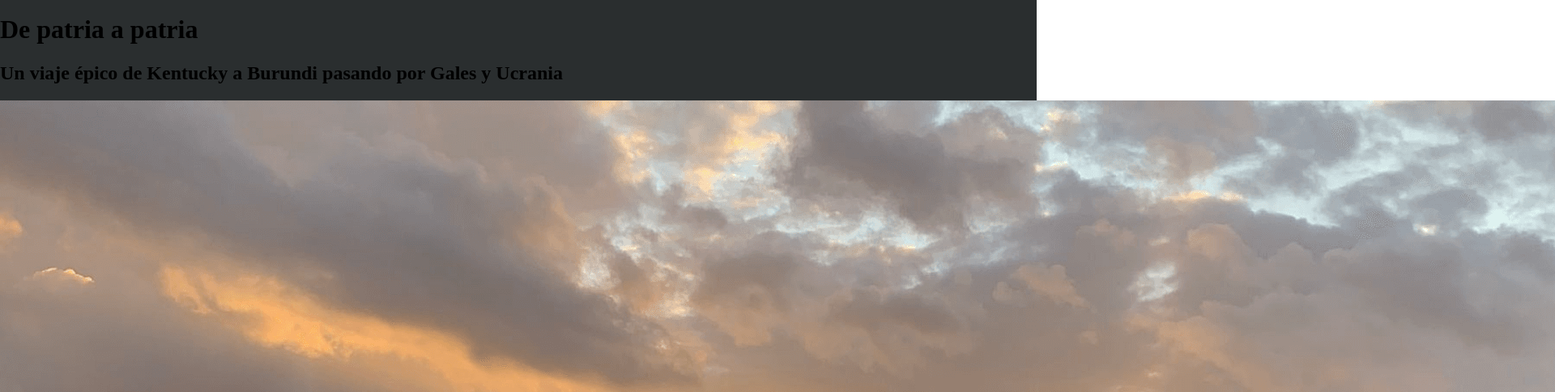
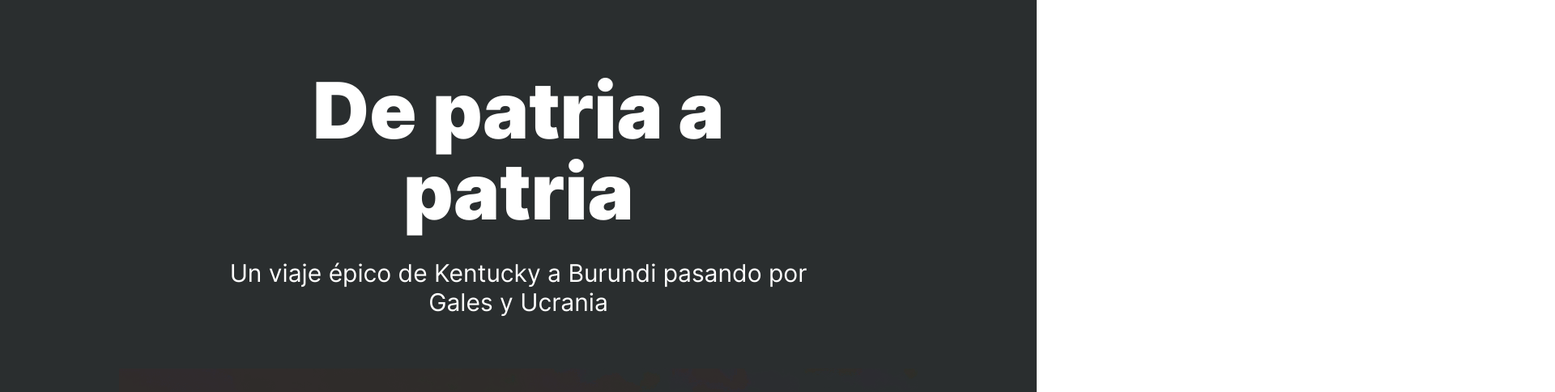
Before and after one commit to Tiujk/web_project_3_esp, a plain HTML site: page pages/index.html in a window 1280 px wide. Shown: the part 107-591 px from the top of the page at 81% size, 1920 px wide, since content can reach past the window. Drawn offline with Linux system fonts and the light colour scheme.

Commit message:
add elements and styles for lead block, add .nojekyll file to repo

```diff
--- /dev/null
+++ b/blocks/lead/__image-container/lead__image-container.css
@@ -0,0 +1,6 @@
+.lead__image-container {
+    margin: 0;
+    max-width: 77%;
+    background: #000;
+    mix-blend-mode: hue;
+}
--- /dev/null
+++ b/blocks/lead/__image/lead__image.css
@@ -0,0 +1,4 @@
+.lead__image {
+    margin: 0;
+    max-width: 100%;
+}
--- a/blocks/lead/__subtitle/lead__subtitle.css
+++ b/blocks/lead/__subtitle/lead__subtitle.css
@@ -0,0 +1,11 @@
+.lead__subtitle {
+    margin: 2rem 0 4rem;
+    max-width: 56.25%;
+    font-family: 'Inter';
+    font-style: normal;
+    font-weight: 400;
+    font-size: 30px;
+    line-height: 1.2;
+    text-align: center;
+    color: #FFF;
+}
--- a/blocks/lead/__title/lead__title.css
+++ b/blocks/lead/__title/lead__title.css
@@ -0,0 +1,11 @@
+.lead__title {
+    margin: 0;
+    max-width: 62%;
+    font-family: "Inter";
+    font-style: normal;
+    font-weight: 900;
+    font-size: 96px;
+    line-height: 1.04;
+    text-align: center;
+    color: #FFF;
+}
--- a/blocks/lead/lead.css
+++ b/blocks/lead/lead.css
@@ -0,0 +1,7 @@
+.lead {
+    margin: 0;
+    padding-top: 5.625rem;
+    display: flex;
+    flex-direction: column;
+    align-items: center;
+}
--- a/pages/index.css
+++ b/pages/index.css
@@ -3,3 +3,8 @@
 @import url(../blocks/header/header.css);
 @import url(../blocks/header/__logo/header__logo.css);
 @import url(../blocks/content/content.css);
+@import url(../blocks/lead/lead.css);
+@import url(../blocks/lead/__title/lead__title.css);
+@import url(../blocks/lead/__subtitle/lead__subtitle.css);
+@import url(../blocks/lead/__image-container/lead__image-container.css);
+@import url(../blocks/lead/__image/lead__image.css);
```
Also changed, not shown: 1 other file.
